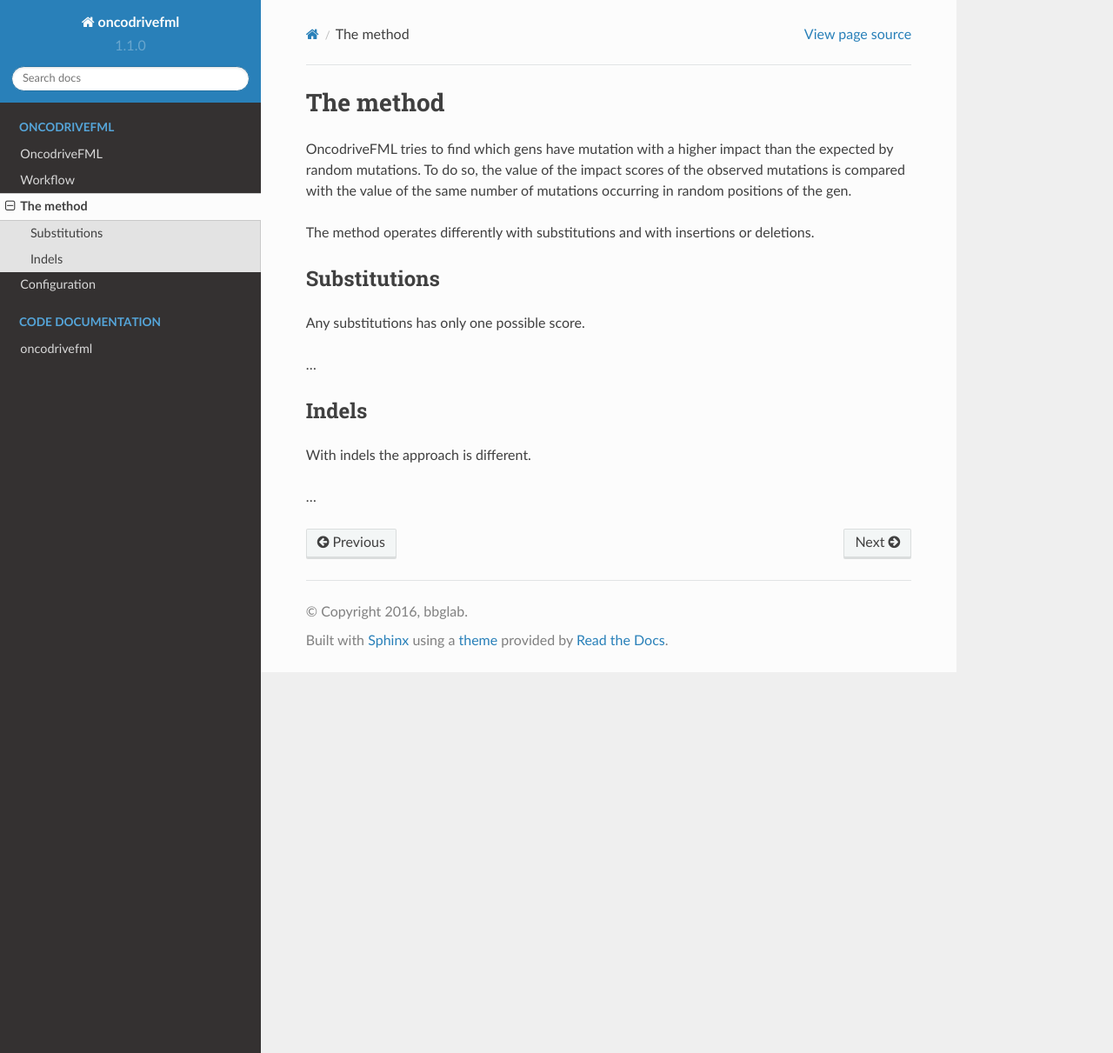
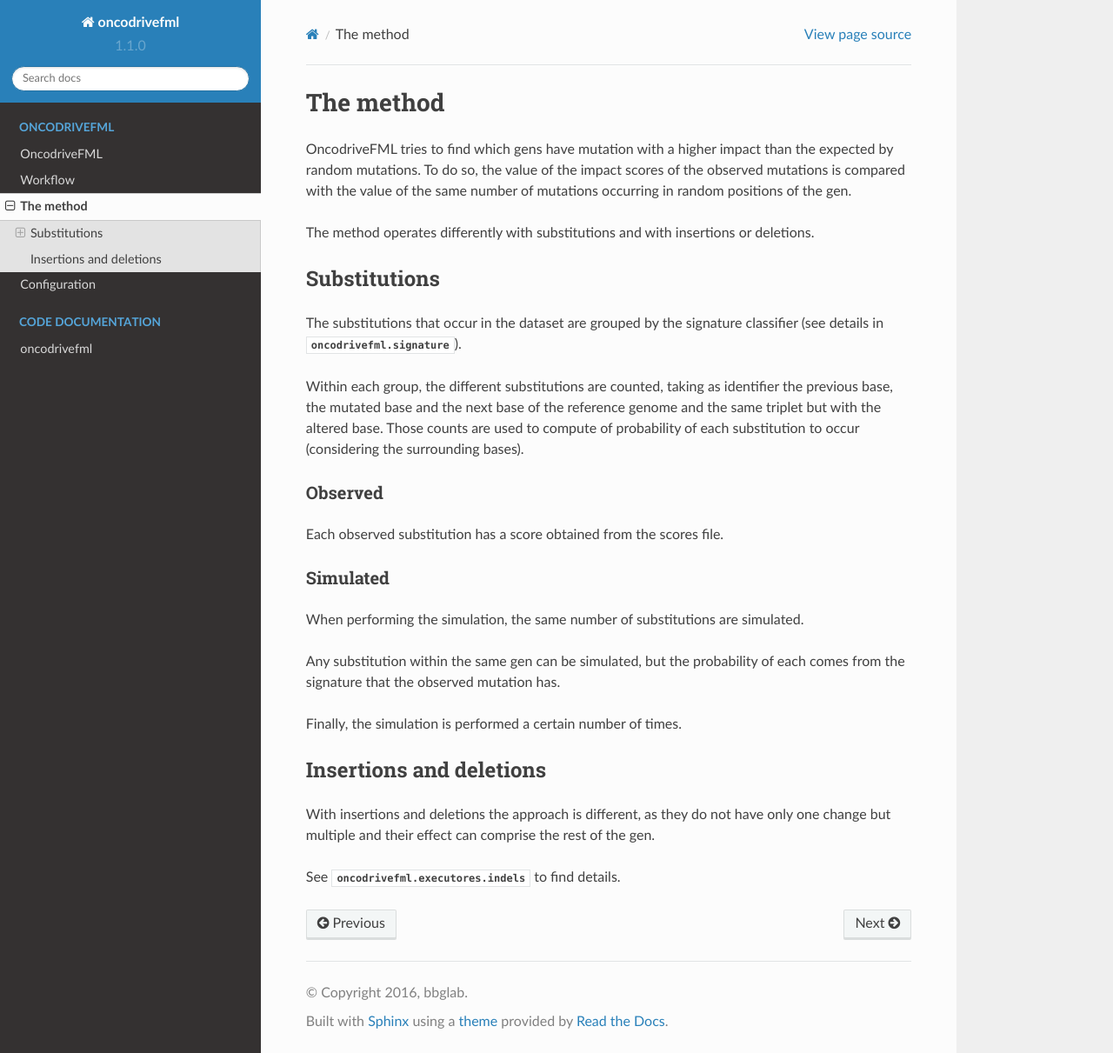
Before and after one commit to bbglab/oncodrivefml, a Sphinx documentation site: the page built from docs/source/method.rst, in a window 1280 px wide and 1211 px high. Shown: the whole window at 87% size. Built offline with Sphinx 7.4.7 and the Read the Docs theme 2.0.0, drawn with Linux system fonts in a browser that asks for light colours; formulas are drawn with MathJax 3.

Commit message:
More details about the signature added in the comments.

```diff
--- a/docs/source/method.rst
+++ b/docs/source/method.rst
@@ -11,13 +11,35 @@ The method operates differently with substitutions and with insertions or deleti
 Substitutions
 -------------
 
-Any substitutions has only one possible score.
+The substitutions that occur in the dataset are grouped by the signature classifier
+(see details in :mod:`oncodrivefml.signature`).
 
-...
+Within each group, the different substitutions are counted, taking as identifier the previous base, the
+mutated base and the next base of the reference genome and the same triplet but with the altered base.
+Those counts are used to compute of probability of each substitution to occur (considering the surrounding bases).
 
-Indels
-------
 
-With indels the approach is different.
+Observed
+^^^^^^^^
 
-...
+Each observed substitution has a score obtained from the scores file.
+
+Simulated
+^^^^^^^^^
+
+When performing the simulation, the same number of substitutions are simulated.
+
+Any substitution within the same gen can be simulated, but the probability of each comes from the
+signature that the observed mutation has.
+
+Finally, the simulation is performed a certain number of times.
+
+
+Insertions and deletions
+------------------------
+
+With insertions and deletions the approach is different,
+as they do not have only one change but multiple and their effect can
+comprise the rest of the gen.
+
+See :mod:`oncodrivefml.executores.indels` to find details.
```
Also changed, not shown: docs/source/workflow.rst (+4 -4 lines), 2 other files.
